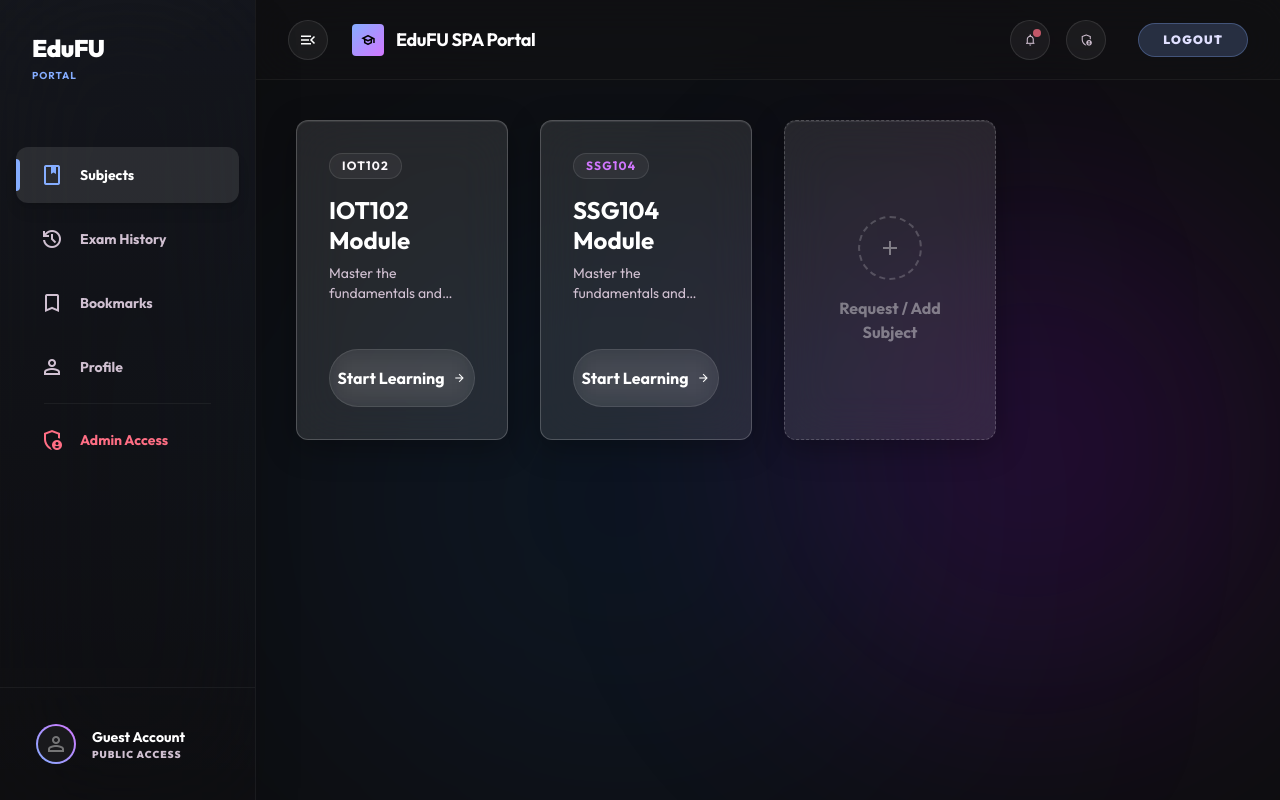
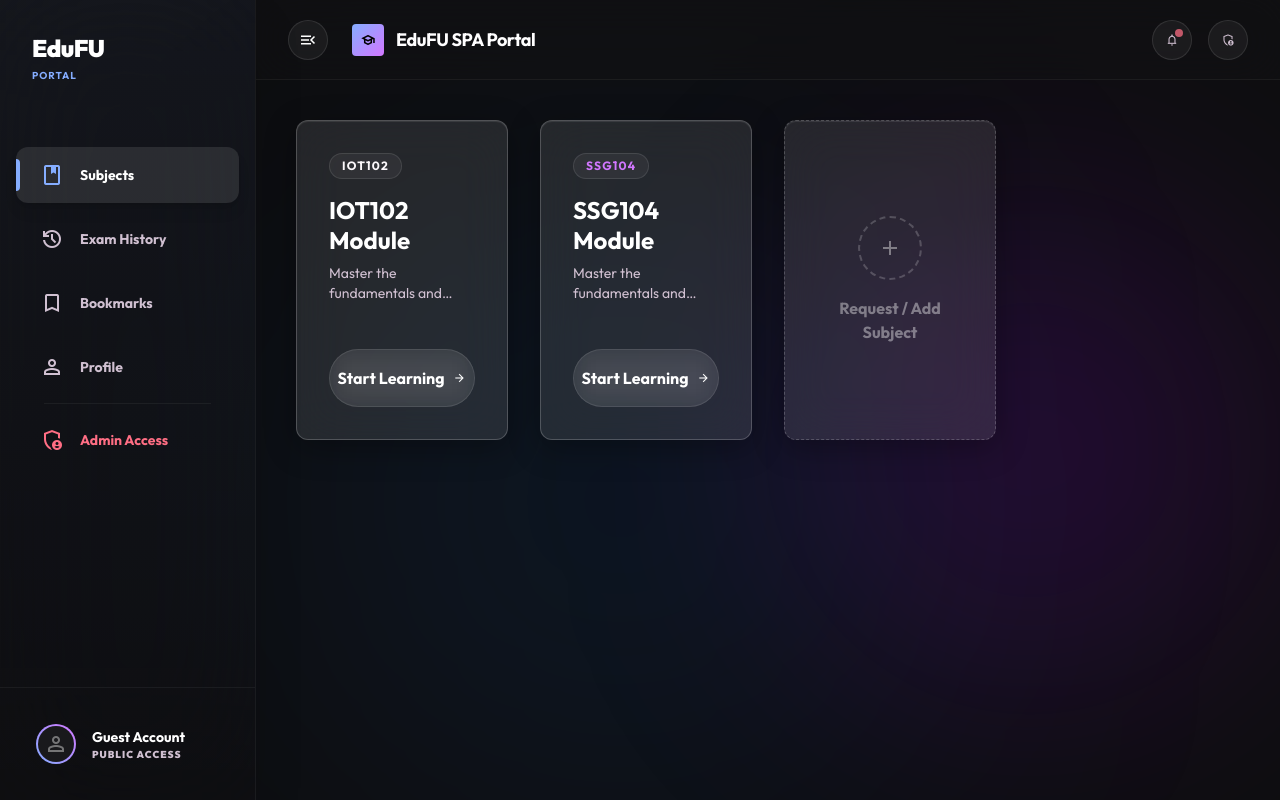
Before and after one commit to HungBB-1808/LearnAndReviewFE_EpPiTiYou, a React (Vite) app: page /#/subjects in a window 1280 px wide. Built offline with nearby package versions, Linux system fonts and the light colour scheme.

Commit message:
Hide logout button for Guest accounts

```diff
--- a/src/components/layout/TopHeader.jsx
+++ b/src/components/layout/TopHeader.jsx
@@ -45,6 +45,7 @@ export const TopHeader = ({ toggleSidebar }) => {
                 <span className="material-symbols-outlined text-sm">admin_panel_settings</span>
             </Link>
 
+            {useAppStore.getState().isAdmin && (
                 <button
                     onClick={() => {
                         if(window.confirm("Are you sure you want to log out?")) {
@@ -56,6 +57,7 @@ export const TopHeader = ({ toggleSidebar }) => {
                 >
                     Logout
                 </button>
+            )}
         </div>
     </motion.header>
   )
```
Lines whose indentation alone changed are shown as unchanged.
